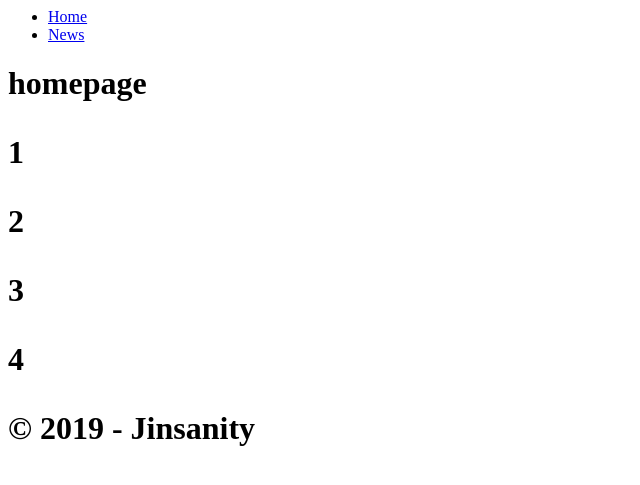
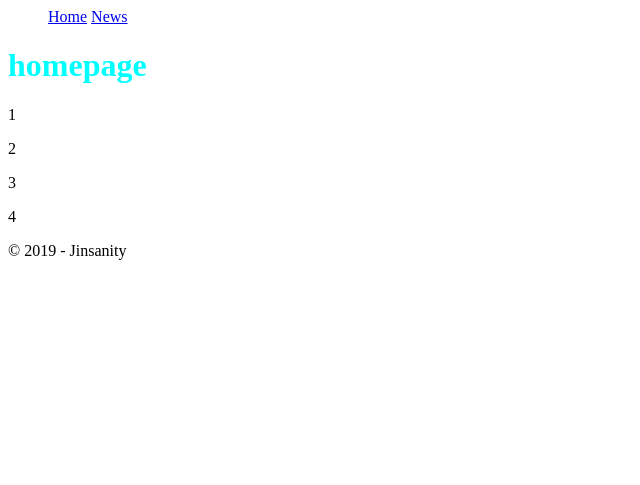
Before and after one commit to jinsanity07git/uFlask, a Flask app: page / in a window 1280 px wide. Shown: the top 485 px of the page, without its empty margins (0-640 px from the left). Run offline with Flask 2, Linux system fonts and the light colour scheme.

Commit message:
09 adding styles to webpage

```diff
--- a/templates/index.html
+++ b/templates/index.html
@@ -2,7 +2,17 @@
     <head>
 
         <title> {{title}} </title>
+        <style>
+            ul li {
+             line-style-type : none;
+            display : inline-block;
+            margin: Zrem;
+            }
 
+            h1 {
+                color : aqua;
+            }
+        </style>
     </head>
     <body>
         <head>
@@ -13,7 +23,7 @@
                 <li> <a href="#" >News</a></li>
             </ul>
         </nav>
-        <h1> {{title}} <h1>
+        <h1> {{title}} </h1>
         {% for item in num_ls %}
         <p>{{item}}</p>
         {% endfor %}
```
